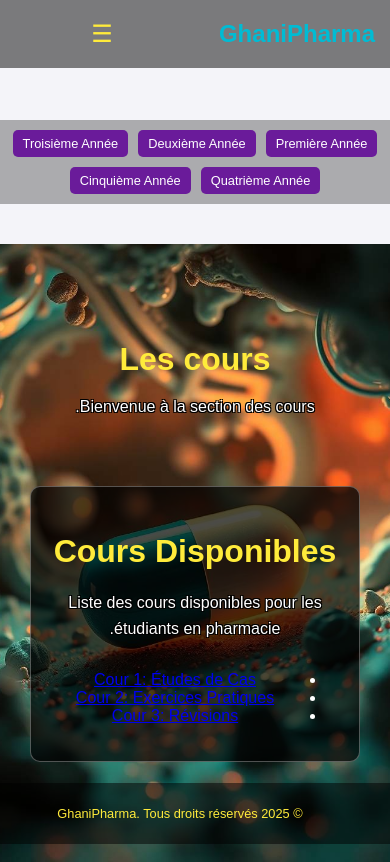
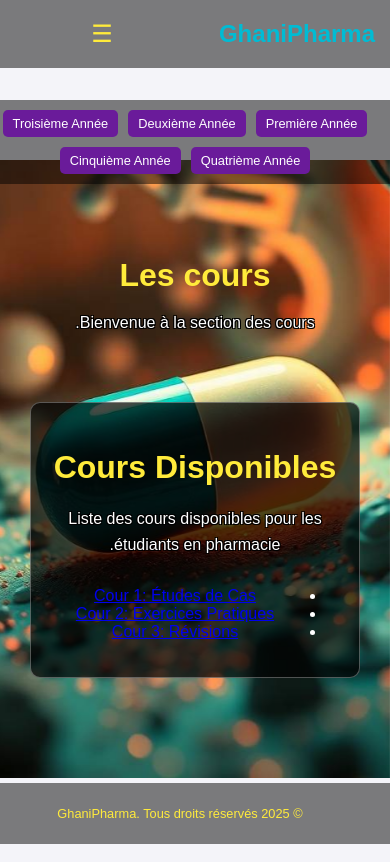
Before and after one commit to ghanroub/pharmacie, a plain HTML site: page cours.html in a window 390 px wide. Drawn offline with Linux system fonts and the light colour scheme.

Commit message:
Update cours.html
Signed-off-by: ghanroub <ghanroub@gmail.com>

```diff
--- a/cours.html
+++ b/cours.html
@@ -13,6 +13,7 @@
             color: #333;
             direction: rtl;
             text-align: left;
+            padding-top: 120px; /* زيادة الهامش العلوي لتجنب التداخل مع الشريط العلوي وشريط الأزرار */
         }
         header {
             background-color: rgba(0, 0, 0, 0.5);
@@ -24,7 +25,7 @@
             position: fixed;
             top: 0;
             width: 100%;
-            z-index: 1000;
+            z-index: 1001; /* زيادة قيمة z-index لتشغيل الشريط العلوي فوق شريط الأزرار */
         }
         .menu-btn {
             display: none;
@@ -89,14 +90,17 @@
             cursor: pointer;
         }
 
-        /* أزرار السنوات */
+        /* شريط الأزرار الثابت */
         .year-buttons {
             display: flex;
             justify-content: center;
             gap: 10px;
             padding: 10px;
-            background-color: rgba(0, 0, 0, 0.3);
-            margin-top: 70px;
+            background-color: rgba(0, 0, 0, 0.5);
+            position: fixed;
+            top: 60px; /* وضعه تحت الشريط العلوي */
+            width: 100%;
+            z-index: 1000; /* أقل من z-index للشريط العلوي */
             flex-wrap: wrap;
         }
 
@@ -122,7 +126,6 @@
             color: #fff;
             padding: 50px 20px 100px;
             text-align: center;
-            margin-top: 40px;
         }
         .hero h1 {
             font-size: 3rem;
@@ -205,8 +208,11 @@
             z-index: 1000;
         }
         @media (max-width: 768px) {
+            body {
+                padding-top: 160px; /* زيادة الهامش العلوي للأجهزة المحمولة */
+            }
             .year-buttons {
-                margin-top: 120px;
+                top: 100px; /* تعديل الموضع للأجهزة المحمولة */
                 flex-direction: row;
                 justify-content: center;
             }
@@ -284,7 +290,7 @@
         </nav>
     </header>
 
-    <!-- أزرار السنوات -->
+    <!-- شريط الأزرار الثابت -->
     <div class="year-buttons">
         <button>Première Année</button>
         <button>Deuxième Année</button>
```
